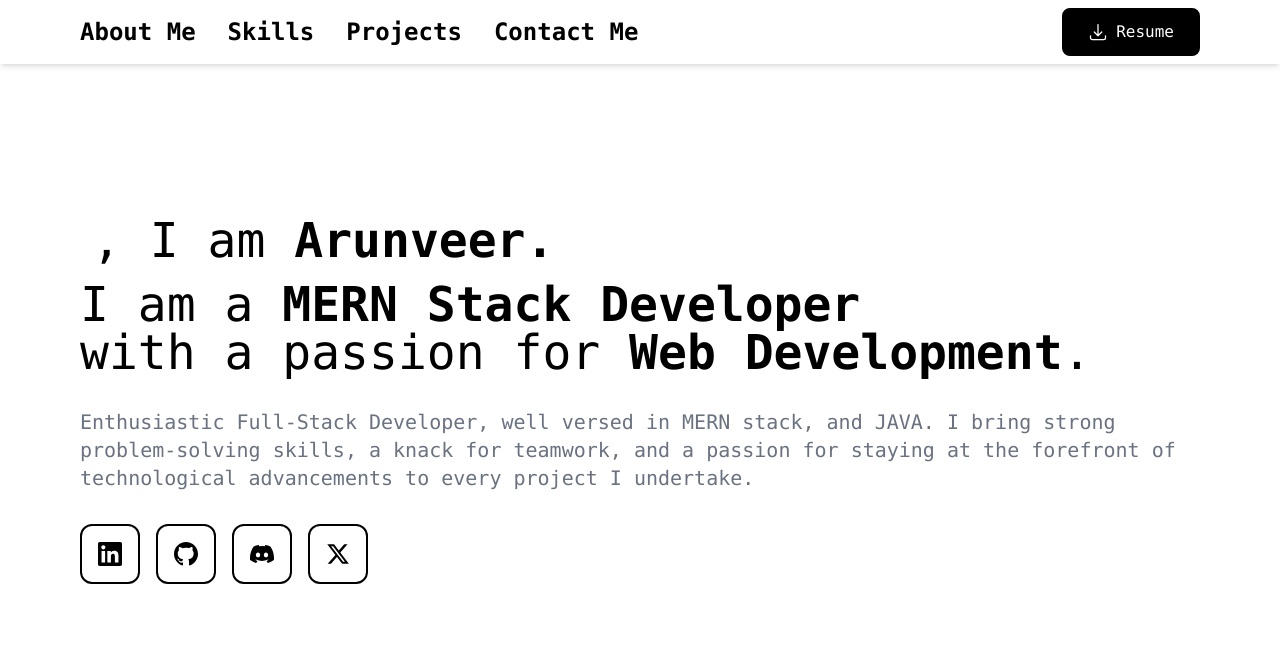
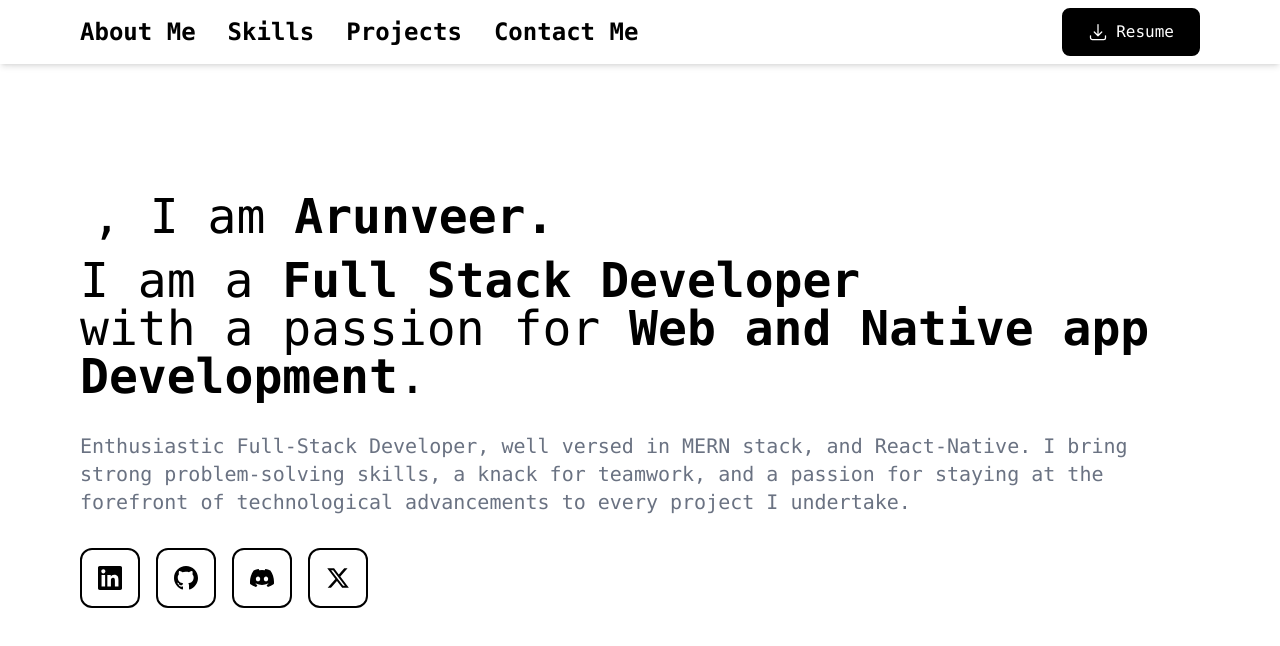
Before and after one commit to ArunveerSidhu/personal-portfolio, a React (Vite) app in the folder portfolio/: page / in a window 1280 px wide. Shown: the top 646 px of the page. Built offline with nearby package versions, Linux system fonts and the light colour scheme.

Commit message:
updated resume

```diff
--- a/portfolio/src/components/AboutMe.jsx
+++ b/portfolio/src/components/AboutMe.jsx
@@ -57,10 +57,10 @@ function AboutMe() {
               , I am <span className='font-extrabold'>Arunveer.</span>
             </h1>
             <h1 className="mt-4">
-              I am a <span className='font-extrabold'>MERN Stack Developer</span> <br className="hidden sm:block" /> with a passion for <span className='font-extrabold'>Web Development</span>.
+              I am a <span className='font-extrabold'>Full Stack Developer</span> <br className="hidden sm:block" /> with a passion for <span className='font-extrabold'>Web and Native app Development</span>.
             </h1>
             <p className='mt-8 text-base sm:text-lg lg:text-xl text-gray-500'>
-              Enthusiastic Full-Stack Developer, well versed in MERN stack, and JAVA. I bring strong problem-solving skills, a knack for teamwork, and a passion for staying at the forefront of technological advancements to every project I undertake.
+              Enthusiastic Full-Stack Developer, well versed in MERN stack, and React-Native. I bring strong problem-solving skills, a knack for teamwork, and a passion for staying at the forefront of technological advancements to every project I undertake.
             </p>
             <div className="flex flex-wrap gap-4 mt-8">
               <a href="https://www.linkedin.com/in/arunveer-sidhu-1719832b4/" target="_blank" rel="noopener noreferrer"
```
